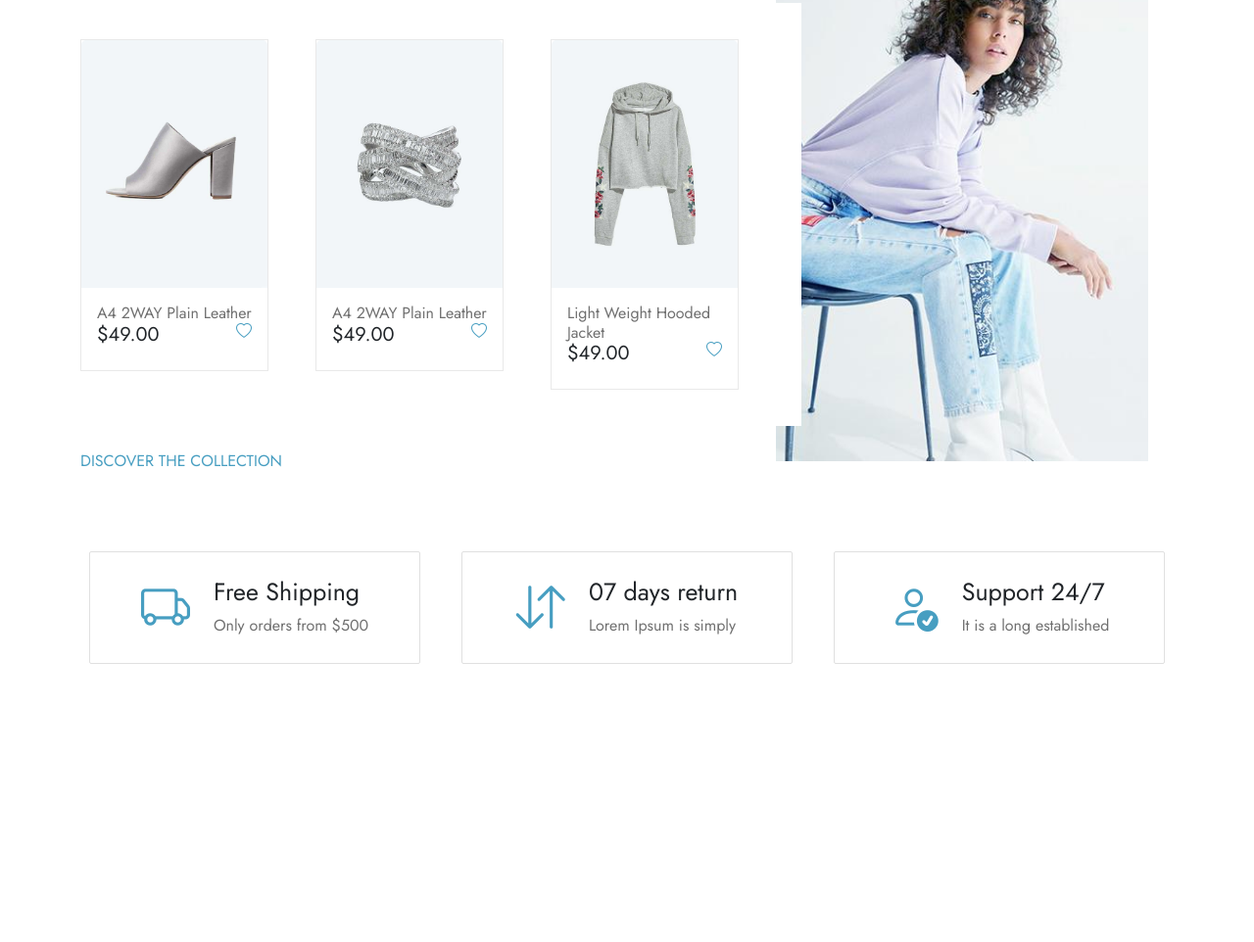
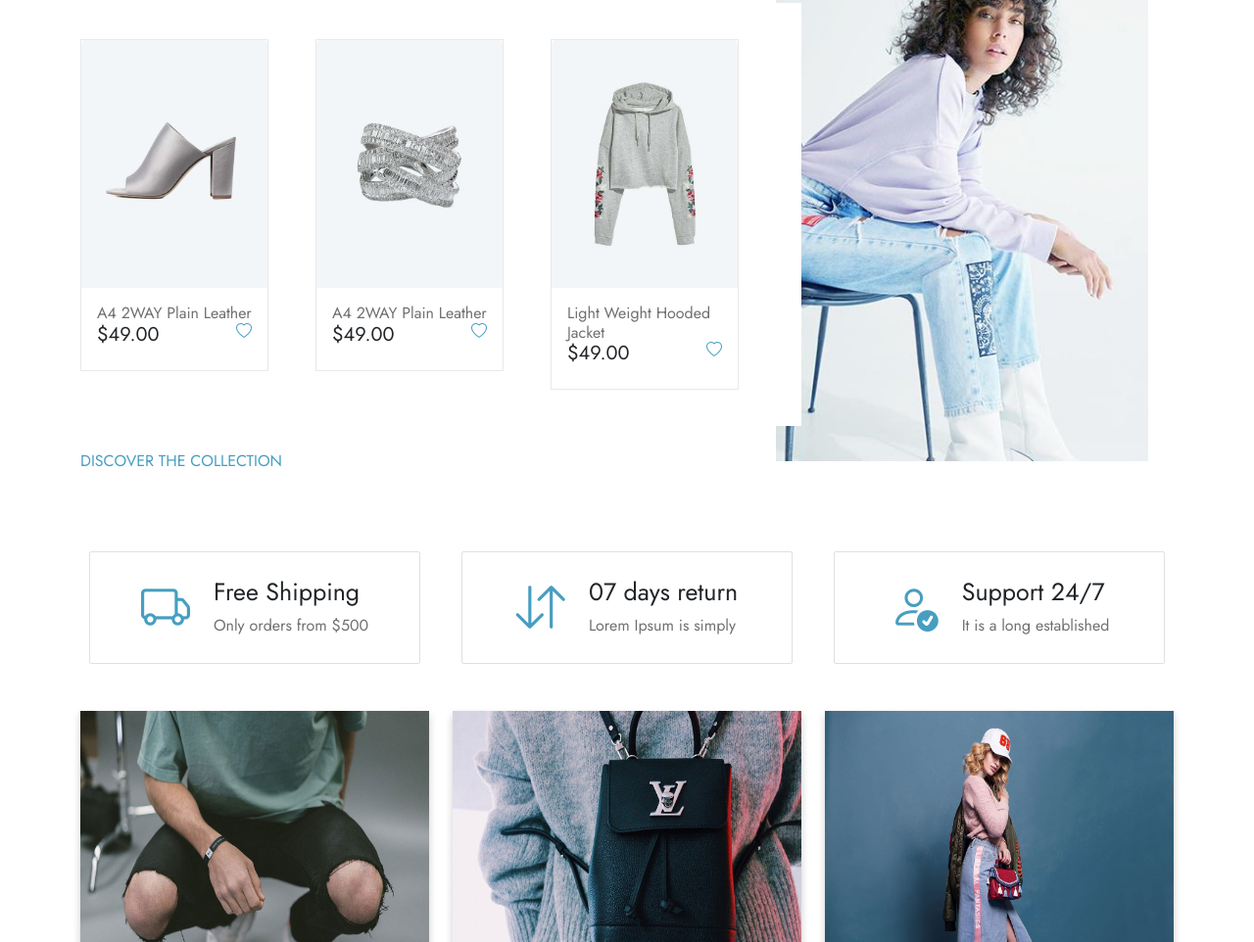
Before and after one commit to ravibundheliya/P1-E-commerce-Website, a plain HTML site: page index.html in a window 1280 px wide. Shown: the part 1838-2800 px from the top of the page at 98% size. Before the commit the page ends 2708 px from the top, so only its background shows below. Drawn offline with nearby package versions, Linux system fonts and the light colour scheme.

Commit message:
new changes

```diff
--- a/css/style.css
+++ b/css/style.css
@@ -334,6 +334,84 @@ a {
   font-size: 16px;
   color: #707070;
 }
+.mrt{
+  width: 95%;
+}
+.flip-card {
+  background-color: transparent;
+  width: 100%;
+  height: 275px;
+  perspective: 1000px;
+}
+
+.flip-card-inner {
+  position: relative;
+  width: 100%;
+  height: 100%;
+  text-align: center;
+  transition: transform 0.8s;
+  transform-style: preserve-3d;
+  box-shadow: 0 4px 8px 0 rgba(0,0,0,0.2);
+}
+
+.flip-card:hover .flip-card-inner {
+  transform: rotateY(-180deg);
+}
+.flip-card-front img{
+  transition: 0.6s;
+}
+.flip-card-front img:hover{
+  opacity: 0.3;
+}
+.flip-card-front, .flip-card-back {
+  position: absolute;
+  width: 100%;
+  height: 100%;
+  -webkit-backface-visibility: hidden;
+  backface-visibility: hidden;
+}
+
+.flip-card-front {
+  background-color: black;
+  color: black;
+}
+
+.flip-card-back {
+  background-color: #479ec1;
+  color: white;
+  transform: rotateY(180deg);
+  padding: 10px;
+  padding-top: 10%;
+}
+
+.flip-card-back h3,p,a{
+  color: white;
+  transition: 0.6s;
+}
+.flip-card-back h3{
+  font-weight: 900;
+}
+.flip-card-back h3:hover{
+  color: rgb(105, 105, 105);
+}
+.flip-card-back a:hover{
+  color: black;
+}
+.flip-card:hover .flip-card-inner2 {
+  transform: rotateY(-180deg);
+}
+.flip-card:hover .flip-card-inner1 {
+  transform: rotateY(180deg);
+}
+
+
+
+
+
+
+
+
+
 
 @media (min-width: 1200px) and (max-width: 1400px) {
   .cardcss {
@@ -345,7 +423,15 @@ a {
   .card {
     width: 12rem !important;
   }
-
+  .flip-card {
+    height: 200px;
+  }
+  .flip-card-back h3{
+    font-size: 18px;
+  }
+  .flip-card-back p{
+    font-size: 12px;
+  }
   .carousel-caption h1 {
     font-size: 3rem;
   }
@@ -375,7 +461,18 @@ a {
   .card {
     width: 12rem !important;
   }
-
+  .flip-card {
+    height: 150px;
+  }
+  .flip-card-back h3{
+    font-size: 14px;
+  }
+  .flip-card-back p{
+    font-size: 10px;
+  }
+  .flip-card-back a{
+    font-size: 10px;
+  }
   .carousel-caption h1 {
     font-size: 2rem;
   }
--- a/index.html
+++ b/index.html
@@ -1413,10 +1413,11 @@
         </div>
     </section>
 
+    <!-- Free Shipping -->
     <section style="margin-top: 5rem;">
         <div class="container">
             <div class="row tst">
-                <div class="col-12 col-md-4 tst-box">
+                <div class="col-12 col-md-4 tst-box d-flex">
                     <div class="d-flex tst_inner">
                         <i class="bi bi-truck"></i>
                         <div class="tst_in">
@@ -1446,6 +1447,63 @@
             </div>
         </div>
     </section>
+
+    <!-- Featured Articles -->
+    <section class="mt-5">
+        <div class="container">
+            <div class="row">
+                <div class="col-12 col-md-4">
+                    <a href="#" class="mrt">
+                        <div class="flip-card">
+                            <div class="flip-card-inner">
+                              <div class="flip-card-front">
+                                <img src="img/asset 45.jpeg" alt="Avatar" style="width:100%;height:100%;">
+                              </div>
+                              <div class="flip-card-back">
+                                <h3>All My Dad Wants Are Nice Men's Face</h3>
+                                <p>Typography is the work of typesetters, compositors, typographers, graphic designers, art  ...</p>
+                                <a href="#">Read more</a>
+                              </div>
+                            </div>
+                          </div>
+                    </a>
+                </div>
+                <div class="col-12 col-md-4">
+                    <a href="#" class="mrt">
+                        <div class="flip-card">
+                            <div class="flip-card-inner flip-card-inner1">
+                              <div class="flip-card-front">
+                                <img src="img/asset 47.jpeg" alt="Avatar" style="width:100%;height:100%;">
+                              </div>
+                              <div class="flip-card-back">
+                                <h3>All My Dad Wants Are Nice Men's Face</h3>
+                                <p>Typography is the work of typesetters, compositors, typographers, graphic designers, art  ...</p>
+                                <a href="#">Read more</a>
+                              </div>
+                            </div>
+                          </div>
+                    </a>
+                </div>
+                <div class="col-12 col-md-4">
+                    <a href="#" class="mrt">
+                        <div class="flip-card">
+                            <div class="flip-card-inner flip-card-inner2">
+                              <div class="flip-card-front">
+                                <img src="img/asset 48.jpeg" alt="Avatar" style="width:100%;height:100%;">
+                              </div>
+                              <div class="flip-card-back flip-card-back1">
+                                <h3>All My Dad Wants Are Nice Men's Face</h3>
+                                <p>Typography is the work of typesetters, compositors, typographers, graphic designers, art  ...</p>
+                                <a href="#">Read more</a>
+                              </div>
+                            </div>
+                          </div>
+                    </a>
+                </div>
+            </div>
+        </div>
+    </section>
+
     <br>
     <br>
     <br>
```
